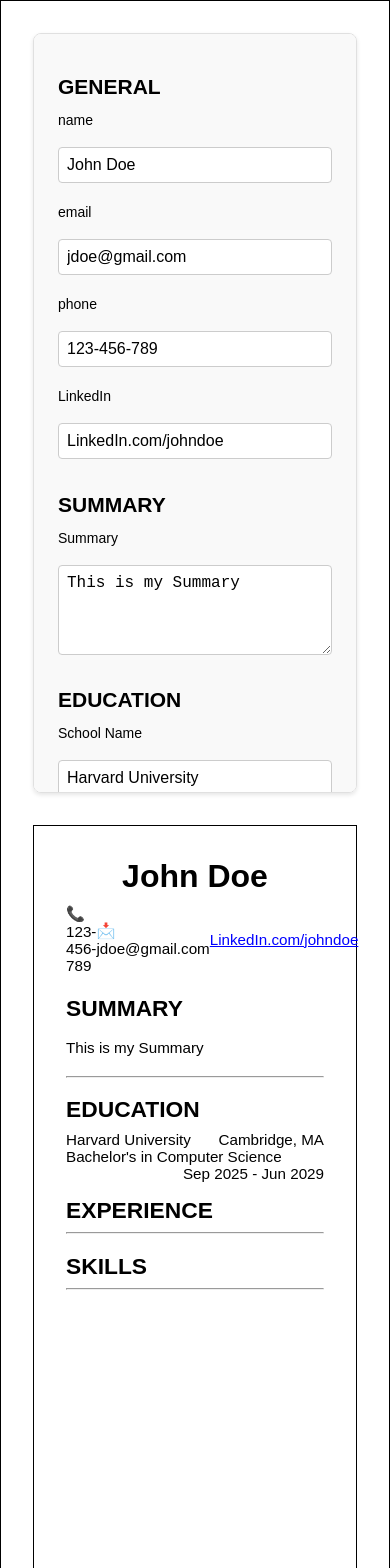
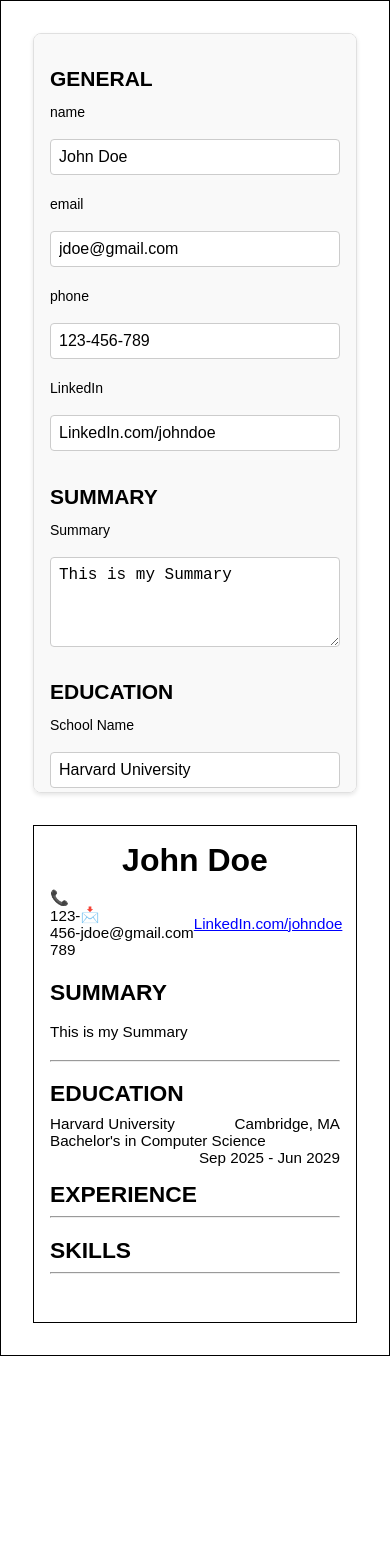
Before and after one commit to samiam120/Resume-Generator, a React (Vite) app: page / in a window 390 px wide. Shown: the top 1568 px of the page. After the commit the page ends 1356 px from the top, so only its background shows below. Built offline with nearby package versions, Linux system fonts and the light colour scheme.

Commit message:
responsive webpages for webpage shrinking

```diff
--- a/src/styles.css
+++ b/src/styles.css
@@ -30,6 +30,7 @@ body {
 }
 
 .form-container {
+  width: 40%;
   background-color: #f9f9f9;
   flex: 1;
   padding: 1.5rem;
@@ -41,22 +42,52 @@ body {
 }
 
 .resume-container {
-  width: 8.5in;
-  height: 11in;
+  flex: 1;
+  min-width: 300px;
+  max-width: 850px;
   background-color: #fff;
   padding: 2rem;
+  font-size: 0.95rem;
   border-left: 2px solid #e0e0e0;
-  font-size: 0.95rem;
   border: 1px solid black;
+  box-sizing: border-box;
 }
 
-@media only screen and (max-width: 840px){
+@media (max-width: 1250px) {
+  .container {
+    flex-direction: column;
+    align-items: stretch;
+  }
+
   .form-container,
-    .resume-container{
+  .resume-container {
     width: 100%;
+    max-width: 100%;
   }
-    .container{
+
+  body {
+    min-width: unset;
+  }
+}
+
+@media (max-width: 768px) {
+  body {
+    font-size: 14px;
+  }
+
+  .form-container,
+  .resume-container {
+    padding: 1rem;
+  }
+
+  .experience-controls button {
+    font-size: 0.75rem;
+    padding: 0.3rem 0.5rem;
+  }
+
+  .company-name {
     flex-direction: column;
+    align-items: flex-start;
   }
 }
 
@@ -113,16 +144,15 @@ textarea {
 }
 
 .experience-controls {
-
 }
 
-.company-name{
+.company-name {
   display: flex;
   justify-content: space-between;
   align-items: center;
 }
 
-.experience-controls button{
+.experience-controls button {
   padding: 0.25rem 0.5rem;
   font-size: 0.85rem;
   line-height: 1;
@@ -143,15 +173,13 @@ textarea {
   text-align: center;
 }
 
-
 .contact-info p {
   margin: 2px 0;
   font-size: 0.95rem;
   color: var(--text-color);
 }
 
-
-.contact-info{
+.contact-info {
   display: flex;
   justify-content: space-evenly;
   align-items: center;
@@ -177,7 +205,7 @@ li {
   margin-bottom: 0.4rem;
 }
 
-a{
+a {
   color: blue;
 }
 
```
Lines whose indentation alone changed are shown as unchanged.
